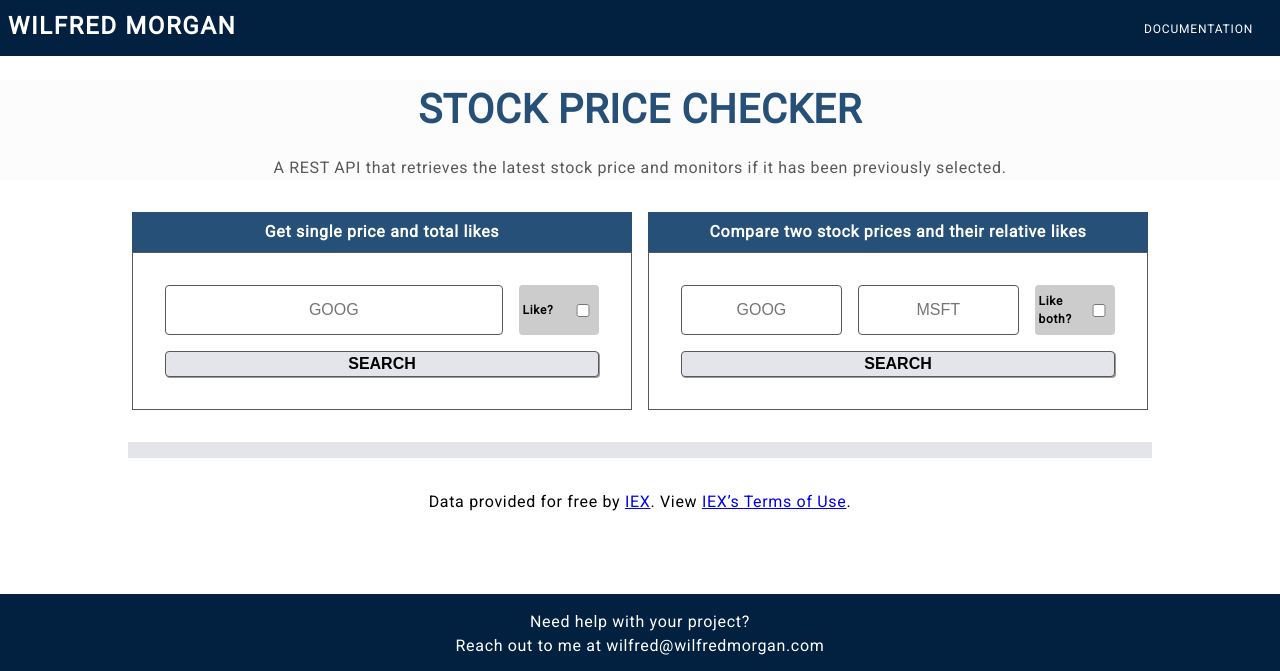
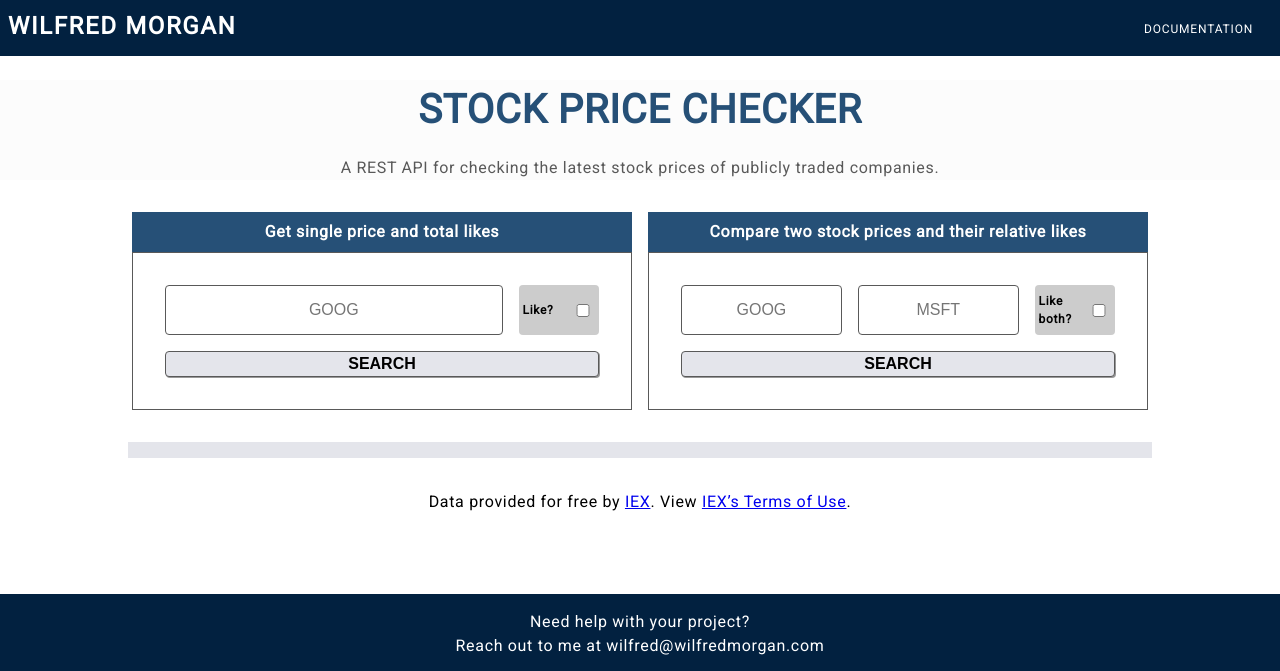
Before and after one commit to wmemorgan/stock-price-checker, a website: page views/index.html in a window 1280 px wide. Shown: the top 671 px of the page. Drawn offline with nearby package versions, Linux system fonts and the light colour scheme; files that its build step writes are made by us from their sources.

Commit message:
Update API description

```diff
--- a/views/index.html
+++ b/views/index.html
@@ -33,7 +33,7 @@
           <h1 id="headline">Stock Price Checker</h1>
           <div class="section-doc">
             <p>
-              A REST API that retrieves the latest stock price and monitors if it has been previously selected.
+              A REST API for checking the latest stock prices of publicly traded companies.
             </p>
           </div>
 
```
